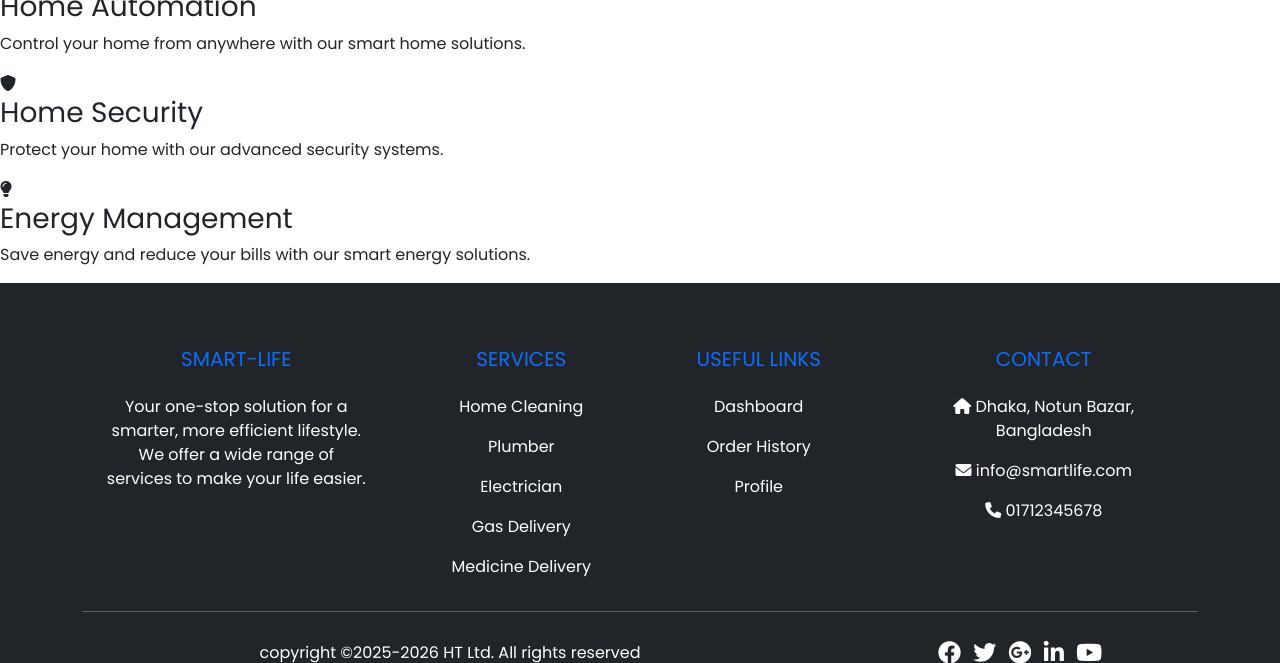
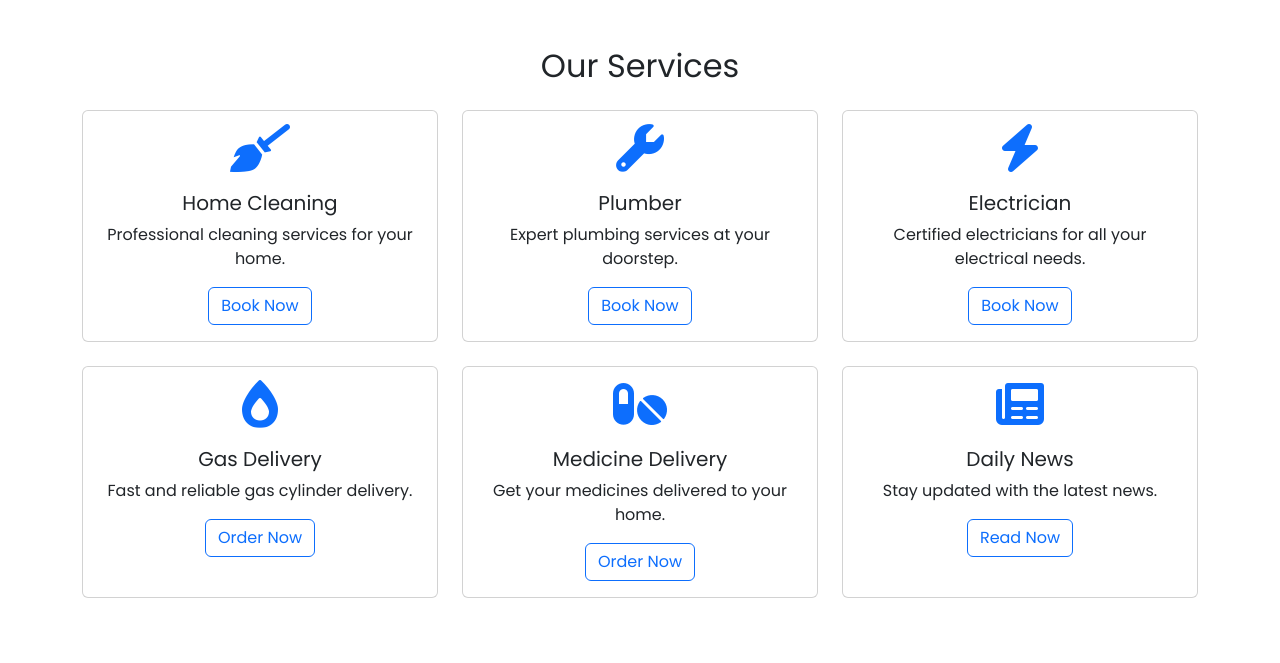
Before and after one commit to hira8talukder/Smart-Life, a PHP site: page / in a window 1280 px wide. Shown: the part 470-1133 px from the top of the page. Run offline with PHP 8.4, Linux system fonts and the light colour scheme; grey boxes labelled with a size stand in for pictures from a placeholder-image service; some libraries are stand-ins or nearby versions.

Commit message:
design changed

```diff
--- a/index.php
+++ b/index.php
@@ -1,29 +1,88 @@
 <?php include 'header.php'; ?>
 
-<div class="hero-section">
-    <div class="hero-content">
-        <h1>Welcome to Smart-Life</h1>
-        <p>Your one-stop solution for a smarter, more efficient lifestyle. We offer a wide range of services to make your life easier.</p>
-        <a href="register.php" class="cta-button">Get Started</a>
+<div class="container-fluid hero-section text-center" style="background: linear-gradient(rgba(0, 0, 0, 0.5), rgba(0, 0, 0, 0.5)), url('https://images.unsplash.com/photo-1588681664899-f142ff2dc9b1?q=80&w=1974&auto=format&fit=crop') no-repeat center center; background-size: cover;">
+    <div class="container">
+        <h1 class="display-4">Welcome to Smart-Life</h1>
+        <p class="lead">Your one-stop solution for a smarter, more efficient lifestyle. We offer a wide range of services to make your life easier.</p>
+        <a href="register.php" class="btn btn-primary btn-lg">Get Started</a>
     </div>
 </div>
 
-<div class="features-section">
-    <h2>Our Services</h2>
-    <div class="feature-card">
-        <i class="fas fa-home"></i>
-        <h3>Home Automation</h3>
-        <p>Control your home from anywhere with our smart home solutions.</p>
+<div class="container mt-5">
+    <h2 class="text-center mb-4">Our Services</h2>
+    <div class="row">
+        <div class="col-md-4 mb-4">
+            <div class="card h-100 feature-card">
+                <div class="card-body text-center">
+                    <i class="fas fa-broom fa-3x text-primary mb-3 animated-image"></i>
+                    <h5 class="card-title">Home Cleaning</h5>
+                    <p class="card-text">Professional cleaning services for your home.</p>
+                    <a href="home_cleaning.php" class="btn btn-outline-primary">Book Now</a>
+                </div>
+            </div>
+        </div>
+        <div class="col-md-4 mb-4">
+            <div class="card h-100 feature-card">
+                <div class="card-body text-center">
+                    <i class="fas fa-wrench fa-3x text-primary mb-3 animated-image"></i>
+                    <h5 class="card-title">Plumber</h5>
+                    <p class="card-text">Expert plumbing services at your doorstep.</p>
+                    <a href="plumber.php" class="btn btn-outline-primary">Book Now</a>
+                </div>
+            </div>
+        </div>
+        <div class="col-md-4 mb-4">
+            <div class="card h-100 feature-card">
+                <div class="card-body text-center">
+                    <i class="fas fa-bolt fa-3x text-primary mb-3 animated-image"></i>
+                    <h5 class="card-title">Electrician</h5>
+                    <p class="card-text">Certified electricians for all your electrical needs.</p>
+                    <a href="electrician.php" class="btn btn-outline-primary">Book Now</a>
+                </div>
+            </div>
+        </div>
+        <div class="col-md-4 mb-4">
+            <div class="card h-100 feature-card">
+                <div class="card-body text-center">
+                    <i class="fas fa-burn fa-3x text-primary mb-3 animated-image"></i>
+                    <h5 class="card-title">Gas Delivery</h5>
+                    <p class="card-text">Fast and reliable gas cylinder delivery.</p>
+                    <a href="gas_delivery.php" class="btn btn-outline-primary">Order Now</a>
+                </div>
+            </div>
+        </div>
+        <div class="col-md-4 mb-4">
+            <div class="card h-100 feature-card">
+                <div class="card-body text-center">
+                    <i class="fas fa-pills fa-3x text-primary mb-3 animated-image"></i>
+                    <h5 class="card-title">Medicine Delivery</h5>
+                    <p class="card-text">Get your medicines delivered to your home.</p>
+                    <a href="medicine_delivery.php" class="btn btn-outline-primary">Order Now</a>
+                </div>
+            </div>
+        </div>
+        <div class="col-md-4 mb-4">
+            <div class="card h-100 feature-card">
+                <div class="card-body text-center">
+                    <i class="fas fa-newspaper fa-3x text-primary mb-3 animated-image"></i>
+                    <h5 class="card-title">Daily News</h5>
+                    <p class="card-text">Stay updated with the latest news.</p>
+                    <a href="news.php" class="btn btn-outline-primary">Read Now</a>
+                </div>
+            </div>
+        </div>
     </div>
-    <div class="feature-card">
-        <i class="fas fa-shield-alt"></i>
-        <h3>Home Security</h3>
-        <p>Protect your home with our advanced security systems.</p>
-    </div>
-    <div class="feature-card">
-        <i class="fas fa-lightbulb"></i>
-        <h3>Energy Management</h3>
-        <p>Save energy and reduce your bills with our smart energy solutions.</p>
+</div>
+
+<div class="container mt-5">
+    <div class="row align-items-center">
+        <div class="col-md-6">
+            <h2>Our Vision</h2>
+            <p>To seamlessly integrate smart technology into everyday life, providing convenient, reliable, and professional services that empower our customers to live smarter and more efficiently. We believe in a future where technology works for you, simplifying your life and giving you more time to focus on what truly matters.</p>
+        </div>
+        <div class="col-md-6">
+            <img src="https://images.unsplash.com/photo-1599885382225-686a8b556a15?q=80&w=1932&auto=format&fit=crop" alt="Our Vision" class="img-fluid rounded animated-image">
+        </div>
     </div>
 </div>
 
```
